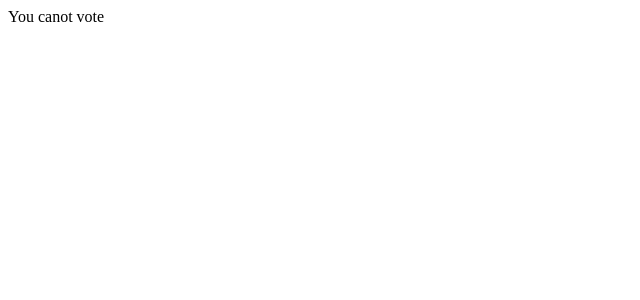
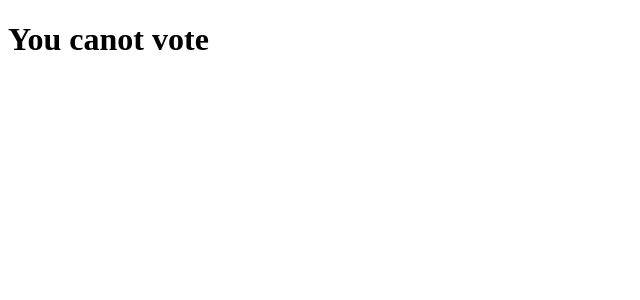
Before and after one commit to SanaUllahRasheed123/revision-react, a React (Create React App) app: page / in a window 1280 px wide. Shown: the top 300 px of the page, without its empty margins (0-640 px from the left). Built offline with nearby package versions, Linux system fonts and the light colour scheme.

Commit message:
Conditonal rendering Ternary Operator Done

```diff
--- a/src/AgeValidation.jsx
+++ b/src/AgeValidation.jsx
@@ -38,13 +38,14 @@ const AgeValidation = () => {
 
 return(
     <>
-        {isAgeValid? <div>you can vote</div>: <div>You canot vote</div>}
+        {isAgeValid? <div>you can vote</div>: <h1>You canot vote</h1>}
     </>
 )
 
   // ************************ Short Circuit Operator**********************
   //short circuit operator use only when we have to display only true condition, it not works
   //for false condition
+  //new comments added
 
   // return(
   //   <>
```
